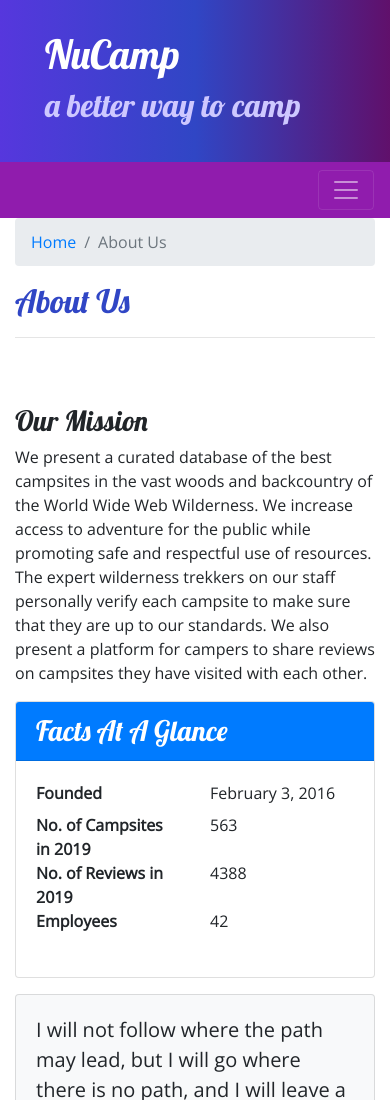
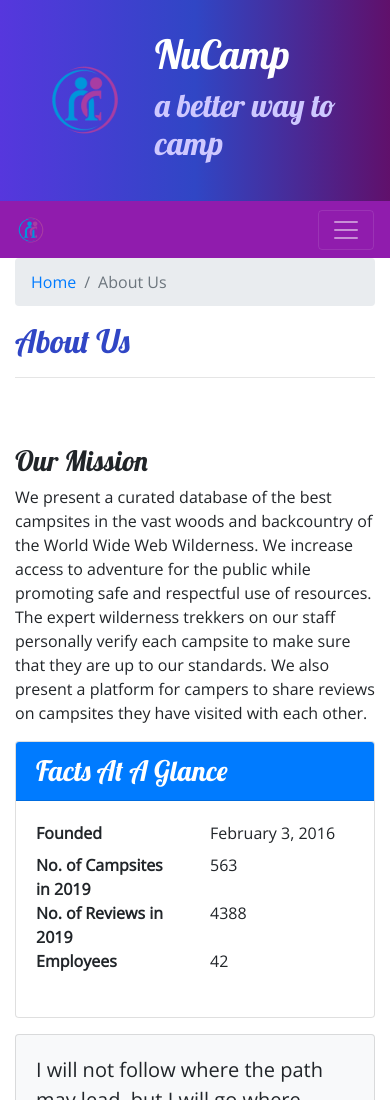
Before and after one commit to ZacharyJGaston/nucamp-bootstrap, a website: page aboutus.html in a window 390 px wide. Shown: the top 1100 px of the page. Drawn offline with nearby package versions, Linux system fonts and the light colour scheme.

Commit message:
added some images and media using bootstap, finish later

```diff
--- a/aboutus.html
+++ b/aboutus.html
@@ -23,18 +23,21 @@
     <header class="jumbotron jumbotron-fluid">
         <div class="container">
             <div class="row">
+                <div class="col-4 col-sm-3 col-md-2 align-self-center">
+                    <a href="index.html"><img src="img/logo.png" class="img-fluid"/></a>
+                </div>
                 <div class="col">
                     <h1>NuCamp</h1>
                     <h2>a better way to camp</h2>
-                </div>
+                 </div>
             </div>
         </div>
     </header>
 
     <nav class="navbar navbar-expand-sm navbar-dark sticky-top">
         <div class="container">
-            <button class="navbar-toggler ml-auto" type="button"
-            data-toggle="collapse" data-target="#nucampNavbar">
+            <a class="navbar-brand" href="index.html"> <img src="img/logo.png" height="30" width="30"/></a>
+            <button class="navbar-toggler" type="button" data-toggle="collapse" data-target="#nucampNavbar">
                 <span class="navbar-toggler-icon"></span>
             </button>
             <div class="collapse navbar-collapse" id="nucampNavbar">
```
Also changed, not shown: contactus.html (+6 -2 lines), index.html (+6 -1 lines), img/bootstrap-thumb.png (added), img/breadcrumb-trail-thumb.jpg (added), img/breadcrumb-trail.jpg (added), img/chrome-river-thumb.jpg (added), img/chrome-river.jpg (added), img/logo.png (added), img/react-lake-thumb.jpg (added), img/react-lake.jpg (added).
